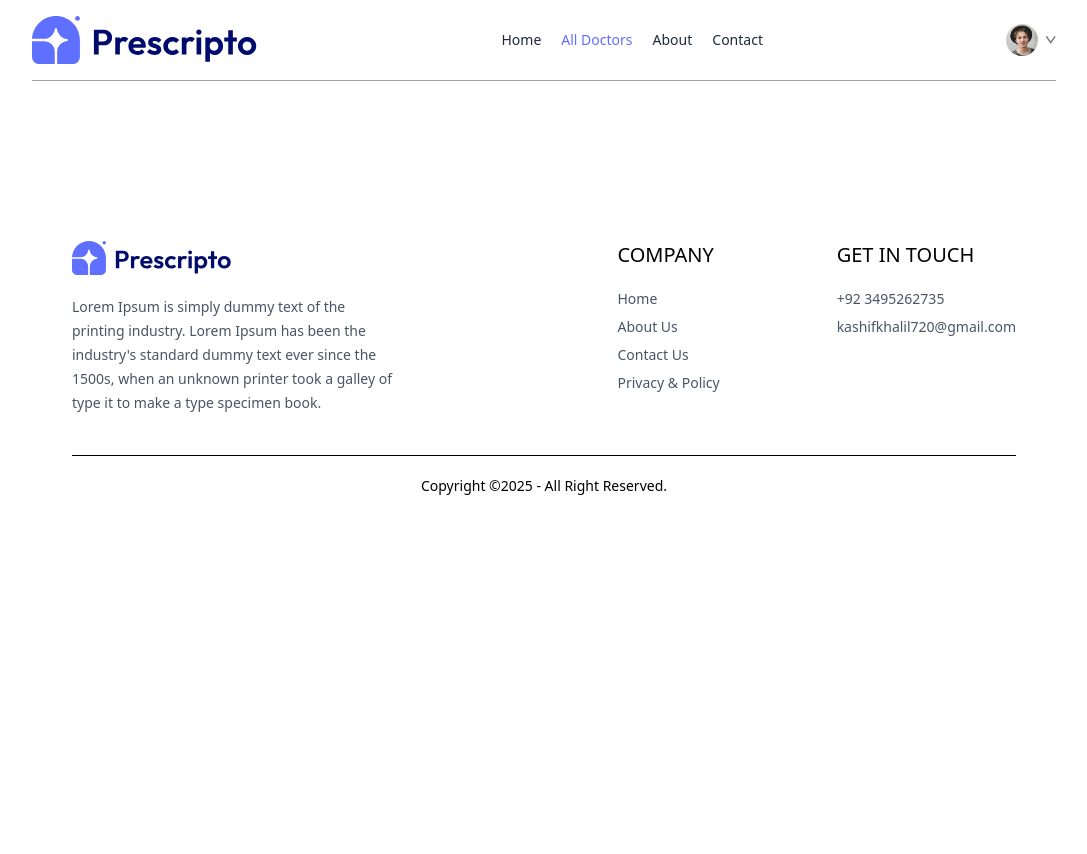
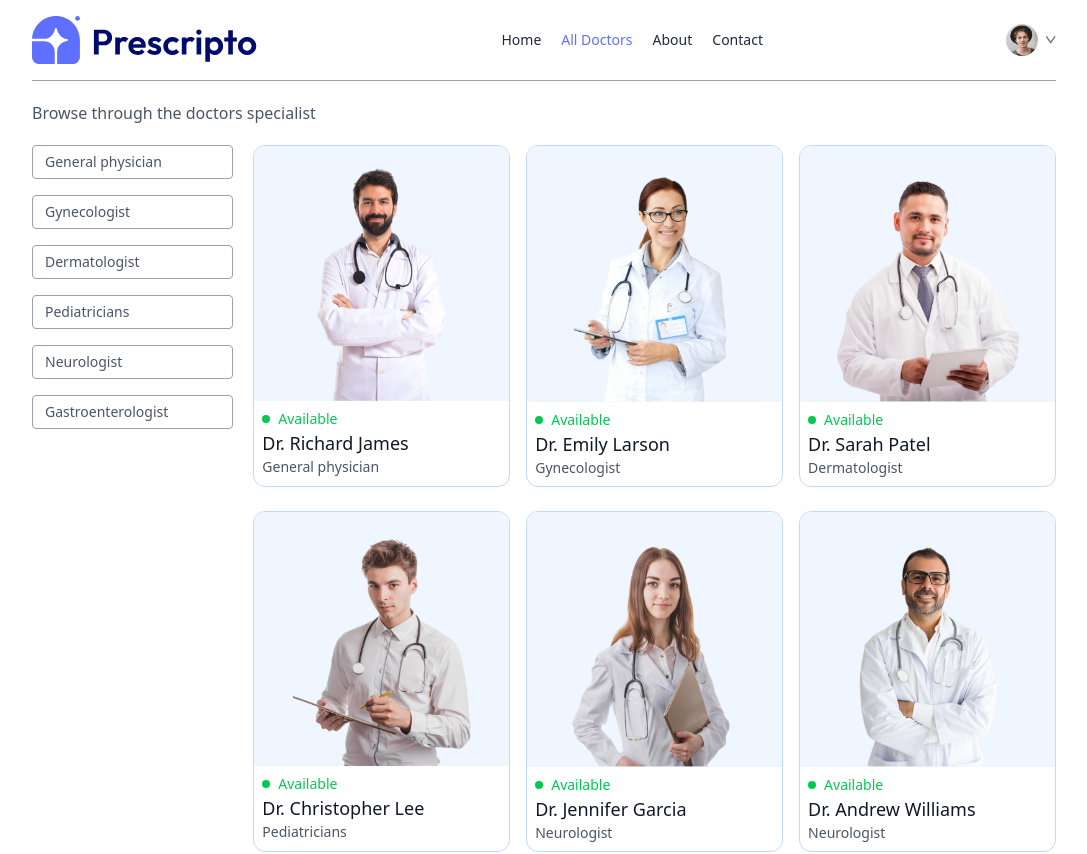
Before and after one commit to KashifKhalil986/Doctor-Appoinment, a React (Vite) app: page /doctors in a window 1280 px wide. Shown: the top 854 px of the page, without its empty margins (96-1183 px from the left). Before the commit the page ends 800 px from the top, so only its background shows below. Built offline with nearby package versions, Linux system fonts and the light colour scheme.

Commit message:
created all doctor component ,normalize speciality URLs and filtering for doctors

```diff
--- a/src/App.jsx
+++ b/src/App.jsx
@@ -26,6 +26,7 @@
       <Route path='/logout' element={<Logout/>}/>
       <Route path='/appoinment/:docId' element={<Appoinment/>}/>
       <Route path='/doctors' element={<Doctor/>}/>
+      <Route path='/doctors/:speciality' element={<Doctor/>}/>
     </Routes>
 <Footer/>
    </div>
--- a/src/assets/assets.js
+++ b/src/assets/assets.js
@@ -230,7 +230,7 @@
         _id: 'doc11',
         name: 'Dr. Zoe Kelly',
         image: doc11,
-        speciality: 'Neurologist',
+        speciality: 'Gastroenterologist',
         degree: 'MBBS',
         experience: '4 Years',
         about: 'Dr. Davis has a strong commitment to delivering comprehensive medical care, focusing on preventive medicine, early diagnosis, and effective treatment strategies. Dr. Davis has a strong commitment to delivering comprehensive medical care, focusing on preventive medicine, early diagnosis, and effective treatment strategies.',
--- a/src/components/Navbar.jsx
+++ b/src/components/Navbar.jsx
@@ -9,7 +9,7 @@
   const [token,setToken]=useState(true)
   return (
     <div className="flex items-center justify-between text-sm py-4 mb-5 border-b border-b-gray-400">
-      <img src={assets.logo} alt="logo" className="h-12" />
+      <img onClick={()=>navigate("/")} src={assets.logo} alt="logo" className="h-12" />
 
 
       <div className="hidden md:flex items-start font-medium gap-5 ">
--- a/src/components/SpecialityMenu.jsx
+++ b/src/components/SpecialityMenu.jsx
@@ -9,7 +9,7 @@
 
     <div className="flex sm:justify-center gap-4 pt-5 w-full overflow-auto">
 {specialityData.map((item,index)=>(
-<Link onClick={()=>window.scrollTo(0,0)} className="flex flex-col items-center text-xs cursor-pointer flex-shrink-0 hover:translate-y-[-10px] transition-all duration-500" key={index} to={`/doctors/${item.speciality}`}>
+<Link key={index} to={`/doctors/${item.speciality.replace(/\s+/g, '-').toLowerCase()}`} onClick={()=>window.scrollTo(0,0)} className="flex flex-col items-center text-xs cursor-pointer flex-shrink-0 hover:translate-y-[-10px] transition-all duration-500" >
 <img className="w-16 sm:w-24 mb-2" src={item.image} alt="" />
 <p>{item.speciality}</p>
 </Link>
--- a/src/pages/Doctor.jsx
+++ b/src/pages/Doctor.jsx
@@ -1,10 +1,62 @@
-import React from 'react'
+import { useContext, useEffect, useState } from 'react'
+import { useNavigate, useParams } from 'react-router-dom'
+import { AppContext } from '../context/AppContext';
 
 const Doctor = () => {
+  console.log("doctor component render")
+  const { doctors } = useContext(AppContext)
+  const { speciality } = useParams();
+  console.log("speciality", speciality)
+  console.log("doc speciality", doctors?.map(d => d.speciality))
+  const [filterDoc, setFilterDoc] = useState([])
+  const navigate = useNavigate()
+  const applyFilter = () => {
+    if (speciality) {
+      setFilterDoc(doctors.filter(doc => doc.speciality.replace(/\s+/g, '-').toLowerCase() === speciality.toLowerCase()))
+    }
+    else {
+      setFilterDoc(doctors);
+    }
+  }
+
+  useEffect(() => {
+    applyFilter()
+  }, [doctors, speciality])
+
   return (
-    <div>
+    <>
+      <div className="">
+        <p className='text-gray-600'>Browse through the doctors specialist</p>
 
-    </div>
+       <div className="flex flex-col sm:flex-row items-start gap-5 mt-5">
+         <div className="flex flex-col  gap-4 text-sm text-gray-600">
+          <p onClick={()=>speciality=== 'general-physician' ? navigate('/doctors')   : navigate('/doctors/general-physician')} className={`w-[94vw] sm:w-auto pl-3 py-1.5 pr-16 border border-gray-400 rounded transition-all cursor-pointer ${speciality=== "general-physician" ? "bg-indigo-100 text-black" : ""}`}>General physician</p>
+          <p onClick={()=>speciality=== 'Gynecologist' ? navigate('/doctors') : navigate('/doctors/Gynecologist')} className={`w-[94vw] sm:w-auto pl-3 py-1.5 pr-16 border border-gray-400 rounded transition-all cursor-pointer ${speciality=== "Gynecologist" ? "bg-indigo-100 text-black" : ""}`}>Gynecologist</p>
+          <p onClick={()=>speciality=== 'Dermatologist' ? navigate('/doctors') : navigate('/doctors/Dermatologist')} className={`w-[94vw] sm:w-auto pl-3 py-1.5 pr-16 border border-gray-400 rounded transition-all cursor-pointer ${speciality=== "Dermatologist" ? "bg-indigo-100 text-black" : ""}`}>Dermatologist</p>
+          <p onClick={()=>speciality=== 'Pediatricians' ? navigate('/doctors') : navigate('/doctors/Pediatricians')} className={`w-[94vw] sm:w-auto pl-3 py-1.5 pr-16 border border-gray-400 rounded transition-all cursor-pointer ${speciality=== "Pediatricians" ? "bg-indigo-100 text-black" : ""}`}>Pediatricians</p>
+          <p onClick={()=>speciality=== 'Neurologist' ? navigate('/doctors') : navigate('/doctors/Neurologist')} className={`w-[94vw] sm:w-auto pl-3 py-1.5 pr-16 border border-gray-400 rounded transition-all cursor-pointer ${speciality=== "Neurologist" ? "bg-indigo-100 text-black" : ""}`}>Neurologist</p>
+          <p onClick={()=>speciality=== 'Gastroenterologist' ? navigate('/doctors') : navigate('/doctors/Gastroenterologist')} className={`w-[94vw] sm:w-auto pl-3 py-1.5 pr-16 border border-gray-400 rounded transition-all cursor-pointer ${speciality=== "Gastroenterologist" ? "bg-indigo-100 text-black" : ""}`}>Gastroenterologist</p>
+        </div>
+
+        <div className="w-full grid  grid-cols-[repeat(auto-fill,minmax(200px,1fr))] gap-4 gap-y-6  ">
+          {filterDoc.map((item, index) => (
+            <div onClick={() => navigate(`/appoinment/${item._id}`)} key={index} className="border border-blue-200 rounded-xl overflow-hidden cursor-pointer hover:translate-y-[-10px] transition-all duration-500">
+              <img className="bg-blue-50" src={item.image} alt="" />
+              <div className="p-2">
+                <div className="flex items-center gap-2 text-center text-sm text-green-500">
+                  <p className="w-2 h-2  rounded-full bg-green-500"></p>
+                  <p className="">Available</p>
+                </div>
+                <p className="text-gray-900 text-lg font-medium ">{item.name}</p>
+                <p className="text-gray-600 text-sm">{item.speciality}</p>
+              </div>
+            </div>
+          ))}
+        </div>
+       </div>
+      </div>
+
+    </>
   )
 }
 
```
